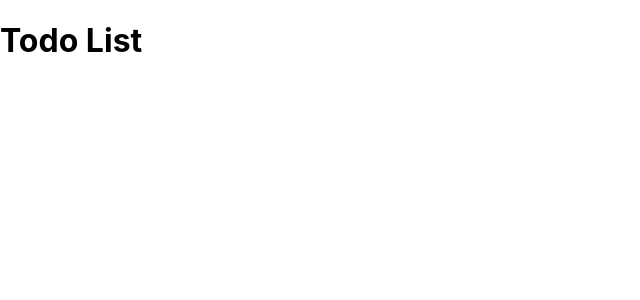
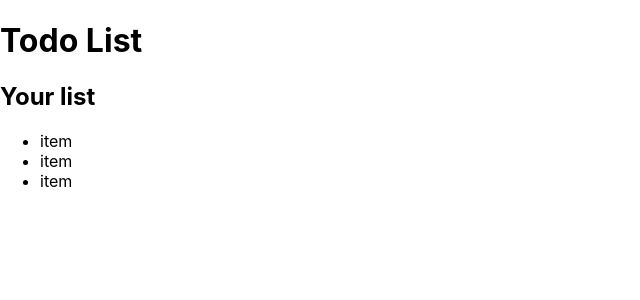
Before and after one commit to D4nielJ/todo-react, a React (Create React App) app: page / in a window 1280 px wide. Shown: the top 300 px of the page, without its empty margins (0-640 px from the left). Built offline with nearby package versions, Linux system fonts and the light colour scheme.

Commit message:
Add TodoContainer file

```diff
--- a/src/App.js
+++ b/src/App.js
@@ -1,9 +1,12 @@
+import TodoContainer from './Components/TodoList/todoContainer';
+
 function App() {
   return (
     <div className="App">
       <header>
         <h1>Todo List</h1>
       </header>
+      <TodoContainer />
     </div>
   );
 }
--- /dev/null
+++ b/src/Components/TodoList/todoContainer.js
@@ -0,0 +1,14 @@
+const TodoContainer = () => {
+  return (
+    <div className="todo-container">
+      <h2>Your list</h2>
+      <ul>
+        <li>item</li>
+        <li>item</li>
+        <li>item</li>
+      </ul>
+    </div>
+  );
+};
+
+export default TodoContainer;
```
